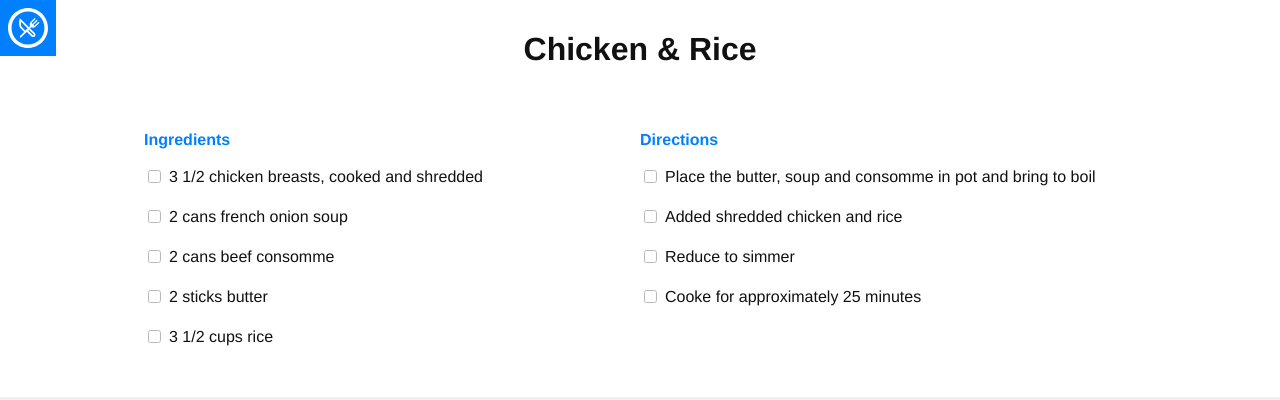
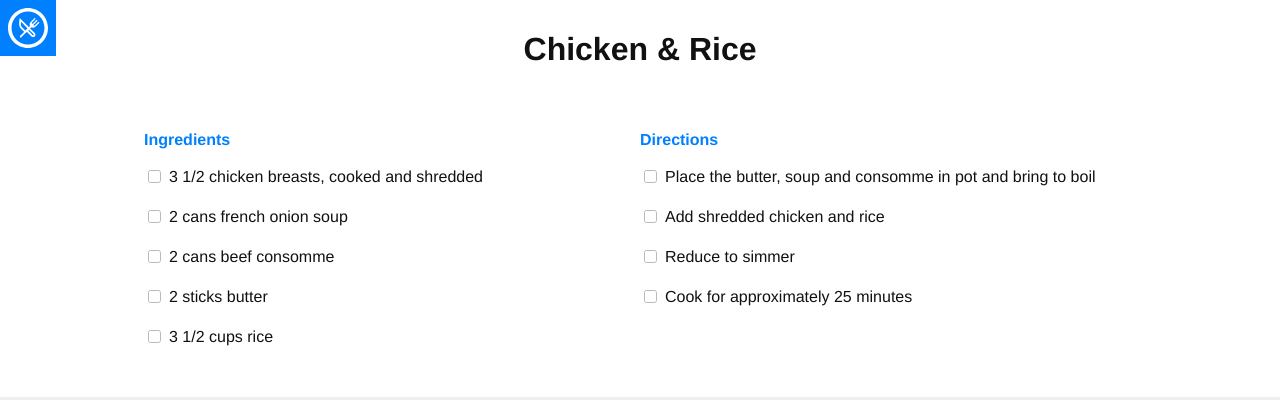
Before and after one commit to ebell451/ebell451.github.io, a Jekyll site: the page built from _recipes/chicken-rice.md, in a window 1280 px wide. Shown: the top 400 px of the page. Built offline with Jekyll 4.4.1, drawn with Linux system fonts in a browser that asks for light colours; nearby versions of some CDN libraries; some web fonts are replaced.

Commit message:
Fixed typos

```diff
--- a/_recipes/chicken-rice.md
+++ b/_recipes/chicken-rice.md
@@ -13,8 +13,8 @@ ingredients:
 
 directions:
 - Place the butter, soup and consomme in pot and bring to boil
-- Added shredded chicken and rice
+- Add shredded chicken and rice
 - Reduce to simmer
-- Cooke for approximately 25 minutes
+- Cook for approximately 25 minutes
 
 ---
```
